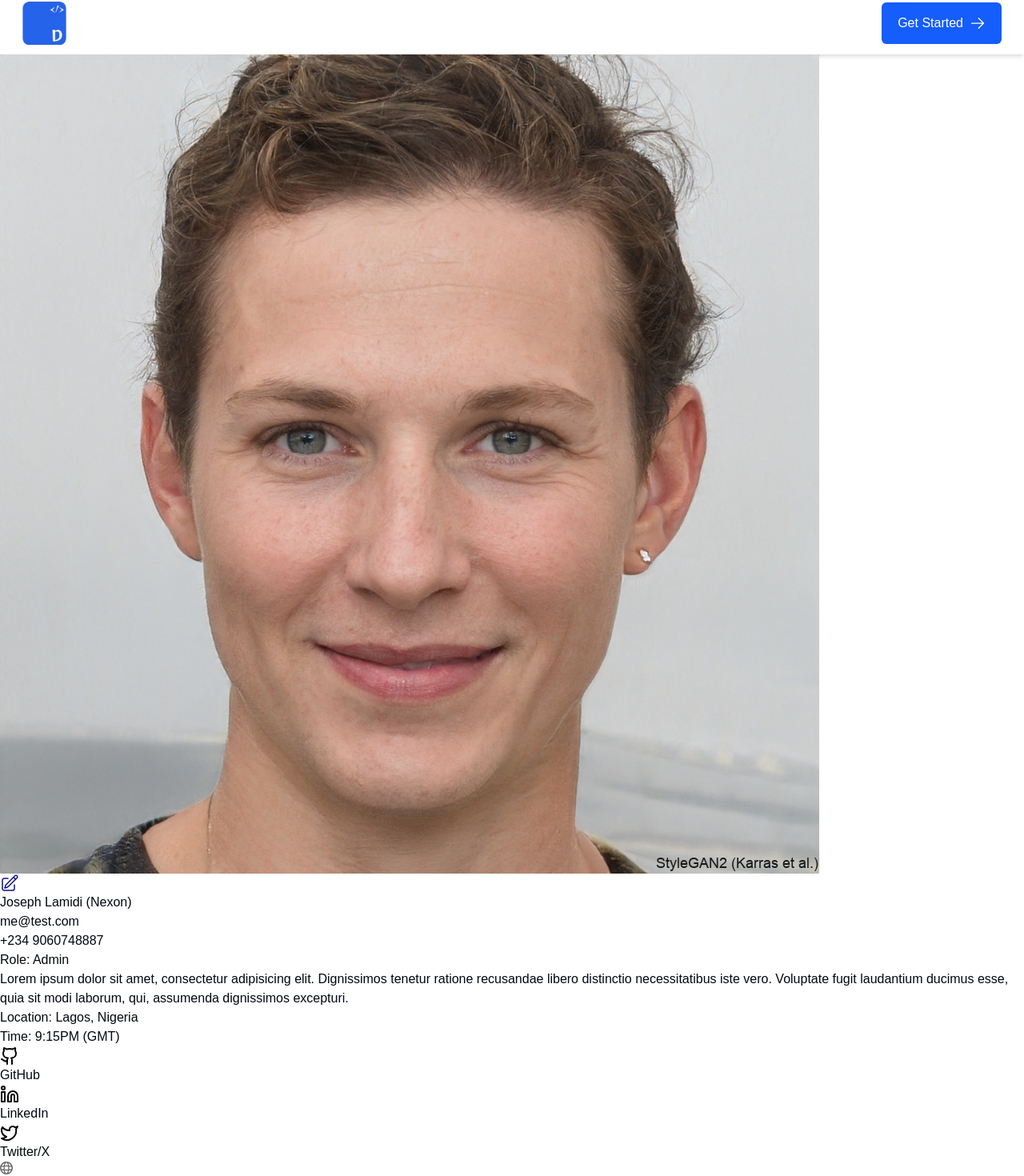
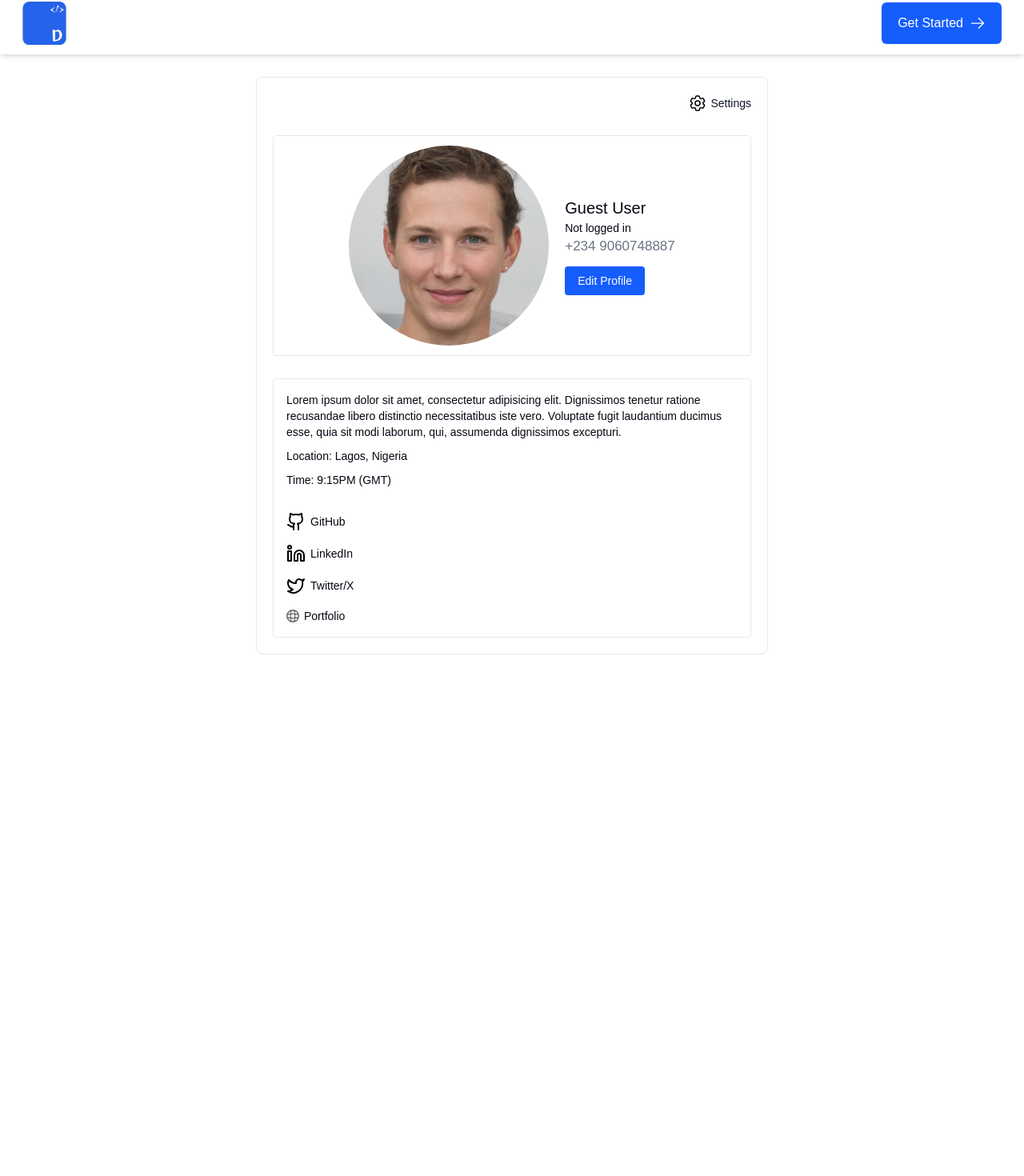
Before and after one commit to Jaycode01/DevCollab, a Next.js app: page /profile in a window 1280 px wide. Shown: the part 10-1480 px from the top of the page at 80% size. After the commit the page ends 828 px from the top, so only its background shows below. Built offline with nearby package versions, Linux system fonts and the light colour scheme; no server answers; a web font is replaced by a local one.

Commit message:
Add settings icon and implement user logout functionality in user quick box

```diff
--- a/src/app/components/user-quick-box.tsx
+++ b/src/app/components/user-quick-box.tsx
@@ -4,6 +4,8 @@ import Link from "next/link";
 import Image from "next/image";
 import Online from "../../../public/online.svg";
 import { User } from "firebase/auth";
+import { signOut } from "firebase/auth";
+import { auth } from "../auth/config";
 
 interface Props {
   user: User;
@@ -18,16 +20,31 @@ export default function UserQuickBox({ user }: Props) {
     return (firstInitial + lastInitial).toUpperCase();
   };
 
+  const handleogout = async () => {
+    try {
+      await signOut(auth);
+    } catch (error) {
+      console.error("Logout failed", error);
+    }
+  };
+
   return (
     <>
       <div className="absolute top-14 right-0 mt-2 w-64 bg-white shadow-md rounded-md p-4 z-50">
-        <div className="mb-5">
+        <div className="mb-5 flex items-center justify-between">
           <Link
-            href="/user-profile"
+            href="/profile"
             className="capitalize text-[13px] underline text-gray-90 hover:text-blue-600"
           >
             view profile
           </Link>
+          <button
+            type="button"
+            onClick={handleogout}
+            className="text-sm text-red-600 hoveer:border-b border-red-600"
+          >
+            Log out
+          </button>
         </div>
         <div className="flex items-center gap-3">
           {user.photoURL ? (
--- a/src/app/profile/page.tsx
+++ b/src/app/profile/page.tsx
@@ -1,59 +1,111 @@
+"use client";
+
+import { useState, useEffect } from "react";
 import FakePic from "../../../public/images/fakeUserPic.jpg";
 import Image from "next/image";
-import EditPen from "../../../public/edit-pen.svg";
 import GitHub from "../../../public/github.svg";
 import LinkedIn from "../../../public/linkedin.svg";
 import Twitter from "../../../public/twitter.svg";
 import Globe from "../../../public/globe.svg";
+import Settings from "../../../public/settings.svg";
 import Link from "next/link";
+import { getAuth, onAuthStateChanged } from "firebase/auth";
+import { app } from "../auth/config";
+
+type CustomUser = {
+  name: string;
+  email: string | null;
+  photo: string | null;
+  uid: string;
+};
 
 export default function UsersProfile() {
+  const [user, setUser] = useState<CustomUser | null>(null);
+
+  const userImage = user?.photo ? user.photo : FakePic;
+
+  useEffect(() => {
+    const auth = getAuth(app);
+
+    const unsubscribe = onAuthStateChanged(auth, (firebaseUser) => {
+      if (firebaseUser) {
+        setUser({
+          name: firebaseUser.displayName ?? "No Name",
+          email: firebaseUser.email,
+          photo: firebaseUser.photoURL ?? null,
+          uid: firebaseUser.uid,
+        });
+      } else {
+        console.log("User is signed out");
+        setUser(null);
+      }
+    });
+
+    return () => unsubscribe();
+  }, []);
+
   return (
     <div className="">
+      <div className="flex flex-col gap-7 w-11/12 md:w-1/2 mx-auto mt-7 border p-5 rounded-md">
+        <Link
+          href="/"
+          className="flex items-center justify-end gap-1 text-sm hover:text-blue-600 text-gray-900"
+        >
+          <Image src={Settings} alt="settings icon" />
+          <span className="">Settings</span>
+        </Link>
+        <div className="flex gap-5 items-center border justify-center py-3 rounded px-2">
+          <Image
+            src={userImage}
+            alt="user pic"
+            className="md:w-[250px] w-[170px] md:h-[250px] h-[170px] rounded-full relative"
+          />
           <div className="">
-        <div className="">
-          <Image src={FakePic} alt="user pic" />
-          <Image src={EditPen} alt="edit pen" />
+            <p className="text-[20px]">{user?.name || "Guest User"}</p>
+            <p className="text-[14px]">{user?.email || "Not logged in"}</p>
+            <p className="text-gray-500 text-sm md:text-[17px]">
+              +234 9060748887
+            </p>
+            <button
+              type="button"
+              className="py-2  px-4 bg-blue-600 text-sm text-white rounded mt-3"
+            >
+              Edit Profile
+            </button>
           </div>
-        <div className="">
-          <p className="">Joseph Lamidi (Nexon)</p>
-          <p className="">me@test.com</p>
-          <p className="">+234 9060748887</p>
-          <p className="">Role: Admin</p>
         </div>
-        <div className="">
-          <p className="">
+
+        <div className=" flex flex-col gap-2.5 border rounded p-4">
+          <p className="text-sm">
             Lorem ipsum dolor sit amet, consectetur adipisicing elit.
             Dignissimos tenetur ratione recusandae libero distinctio
             necessitatibus iste vero. Voluptate fugit laudantium ducimus esse,
             quia sit modi laborum, qui, assumenda dignissimos excepturi.
           </p>
-        </div>
-        <div className="">
-          <p className="">Location: Lagos, Nigeria</p>
-          <p className="">Time: 9:15PM (GMT)</p>
-        </div>
-        <ul>
+
+          <p className="text-sm">Location: Lagos, Nigeria</p>
+          <p className="text-sm">Time: 9:15PM (GMT)</p>
+          <ul className="flex flex-col gap-4 text-sm mt-5">
             <li className="">
-            <Link href="/">
+              <Link href="/" className="flex items-center gap-1.5">
                 <Image src={GitHub} alt="github" />
                 GitHub
               </Link>
             </li>
             <li className="">
-            <Link href="/">
+              <Link href="/" className="flex items-center gap-1.5">
                 <Image src={LinkedIn} alt="globe" />
                 LinkedIn
               </Link>
             </li>
             <li className="">
-            <Link href="/">
+              <Link href="/" className="flex items-center gap-1.5">
                 <Image src={Twitter} alt="globe" />
                 Twitter/X
               </Link>
             </li>
             <li className="">
-            <Link href="/">
+              <Link href="/ " className="flex items-center gap-1.5">
                 <Image src={Globe} alt="globe" />
                 Portfolio
               </Link>
@@ -61,5 +113,6 @@ export default function UsersProfile() {
           </ul>
         </div>
       </div>
+    </div>
   );
 }
```
Also changed, not shown: public/settings.svg (added). Lines whose indentation alone changed are shown as unchanged.
